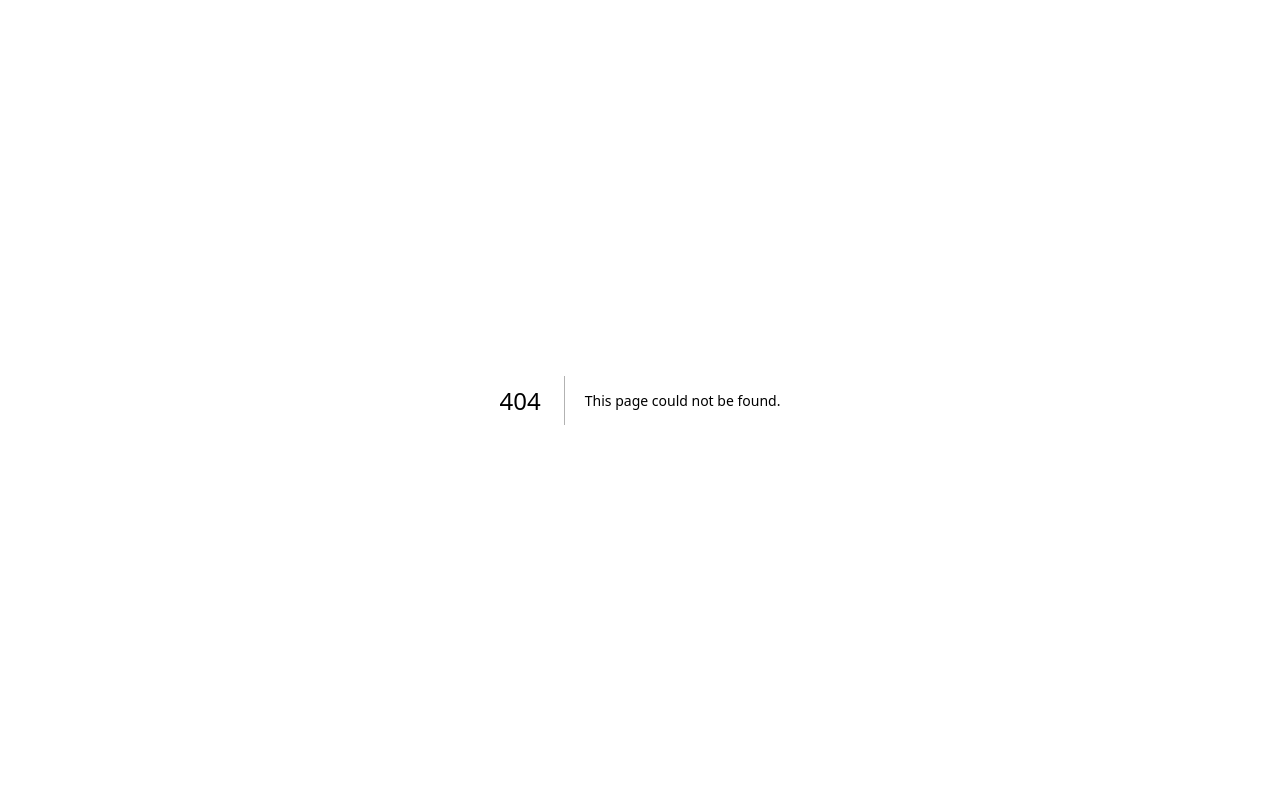
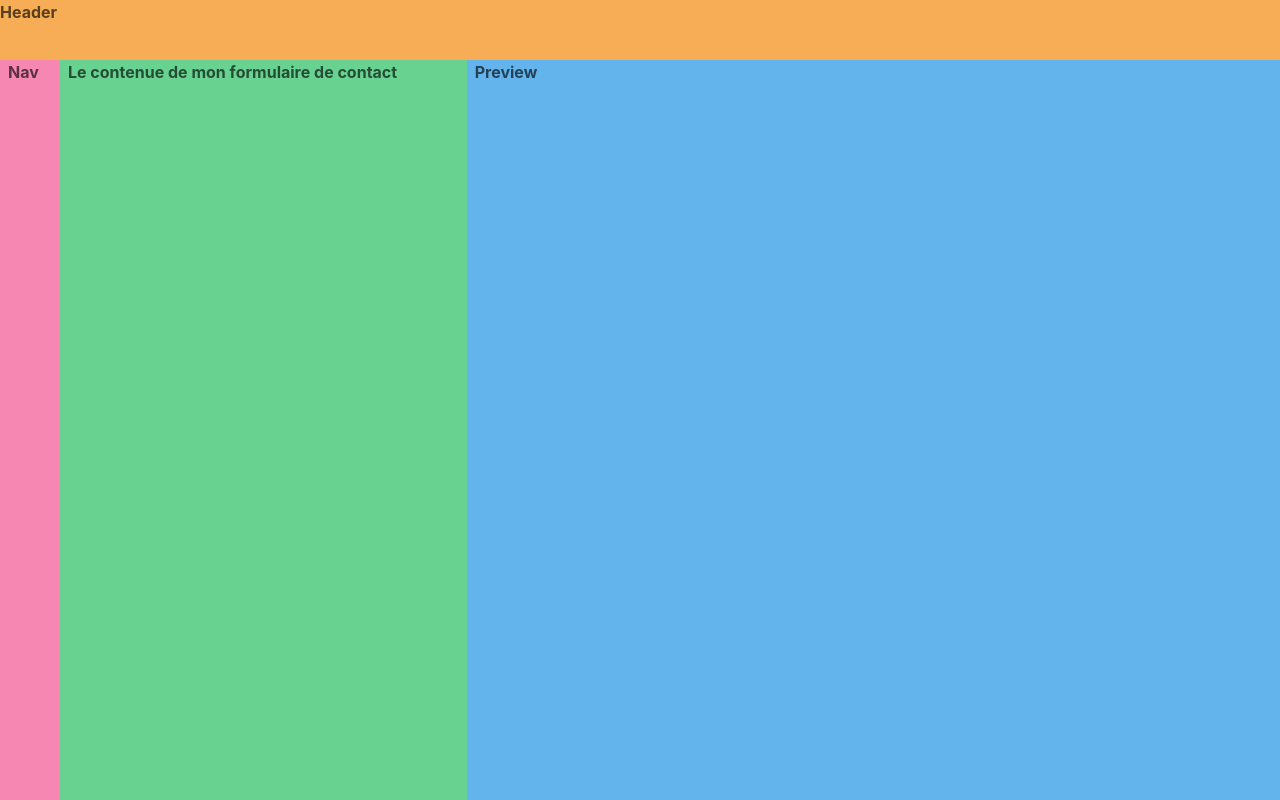
Before and after one commit to CleverCodeLabs/resume-it, a Next.js app in the folder apps/web/: page /resume/contact in a window 1280 px wide. Before the commit this address had no page. Built offline with nearby package versions, Linux system fonts and the light colour scheme.

Commit message:
feat: add base layout and resume editing layout

```diff
--- /dev/null
+++ b/apps/web/components/layouts/Layout.tsx
@@ -0,0 +1,25 @@
+import { Grid, GridItem } from "@chakra-ui/react";
+import { FC, PropsWithChildren } from "react";
+
+export type BaseLayoutProps = PropsWithChildren;
+
+const Layout: FC<BaseLayoutProps> = ({children}) => {
+  return (
+    <Grid
+      templateAreas={`"header" "main"`}
+      gridTemplateRows={"60px 1fr"}
+      h="100vh"
+      color="blackAlpha.700"
+      fontWeight="bold"
+    >
+      <GridItem bg="orange.300" area={"header"}>
+        Header
+      </GridItem>
+      <GridItem bg="lightgrey" area={"main"}>
+        {children}
+      </GridItem>
+    </Grid>
+  );
+};
+
+export default Layout;
--- /dev/null
+++ b/apps/web/components/layouts/ResumeEditingLayout.tsx
@@ -0,0 +1,26 @@
+import { Grid, GridItem } from "@chakra-ui/react";
+import { FC, PropsWithChildren } from "react";
+
+export type BaseLayoutProps = PropsWithChildren;
+
+const ResumeEditingLayout: FC<BaseLayoutProps> = ({children}) => {
+  return (
+    <Grid
+      templateAreas={`"nav main preview"`}
+      gridTemplateColumns={"60px 1fr 2fr"}
+      h="100%"
+    >
+      <GridItem pl="2" bg="pink.300" area={"nav"}>
+        Nav
+      </GridItem>
+      <GridItem pl="2" bg="green.300" area={"main"}>
+        {children}
+      </GridItem>
+      <GridItem pl="2" bg="blue.300" area={"preview"}>
+        Preview
+      </GridItem>
+    </Grid>
+  );
+};
+
+export default ResumeEditingLayout;
--- /dev/null
+++ b/apps/web/pages/_app.tsx
@@ -0,0 +1,24 @@
+import { ChakraProvider } from "@chakra-ui/react";
+import type { NextPage } from "next";
+import type { AppProps } from "next/app";
+import type { ReactElement, ReactNode } from "react";
+
+export type NextPageWithLayout<P = {}, IP = P> = NextPage<P, IP> & {
+  getLayout?: (page: ReactElement) => ReactNode;
+};
+
+type AppPropsWithLayout = AppProps & {
+  Component: NextPageWithLayout;
+};
+
+export default function AppWithLayout({
+                                        Component,
+                                        pageProps,
+                                      }: AppPropsWithLayout) {
+  // Use the layout defined at the page level, if available
+  const getLayout = Component.getLayout ?? ((page) => page);
+
+  return (
+    <ChakraProvider>{getLayout(<Component {...pageProps} />)}</ChakraProvider>
+  );
+}
--- /dev/null
+++ b/apps/web/pages/resume/contact.tsx
@@ -0,0 +1,18 @@
+import { ReactElement } from "react";
+import Layout from "../../components/layouts/Layout";
+import ResumeEditingLayout from "../../components/layouts/ResumeEditingLayout";
+import { NextPageWithLayout } from "../_app";
+
+const Contact: NextPageWithLayout = () => {
+  return <div>Le contenue de mon formulaire de contact</div>;
+};
+
+Contact.getLayout = function getLayout(page: ReactElement) {
+  return (
+    <Layout>
+      <ResumeEditingLayout>{page}</ResumeEditingLayout>
+    </Layout>
+  );
+};
+
+export default Contact;
```
Also changed, not shown: apps/web/package.json (+7 -3 lines), apps/web/pages/resume/editing.tsx (added, +18 -0 lines), 1 other file (tests, documents, lock files or other folders).
